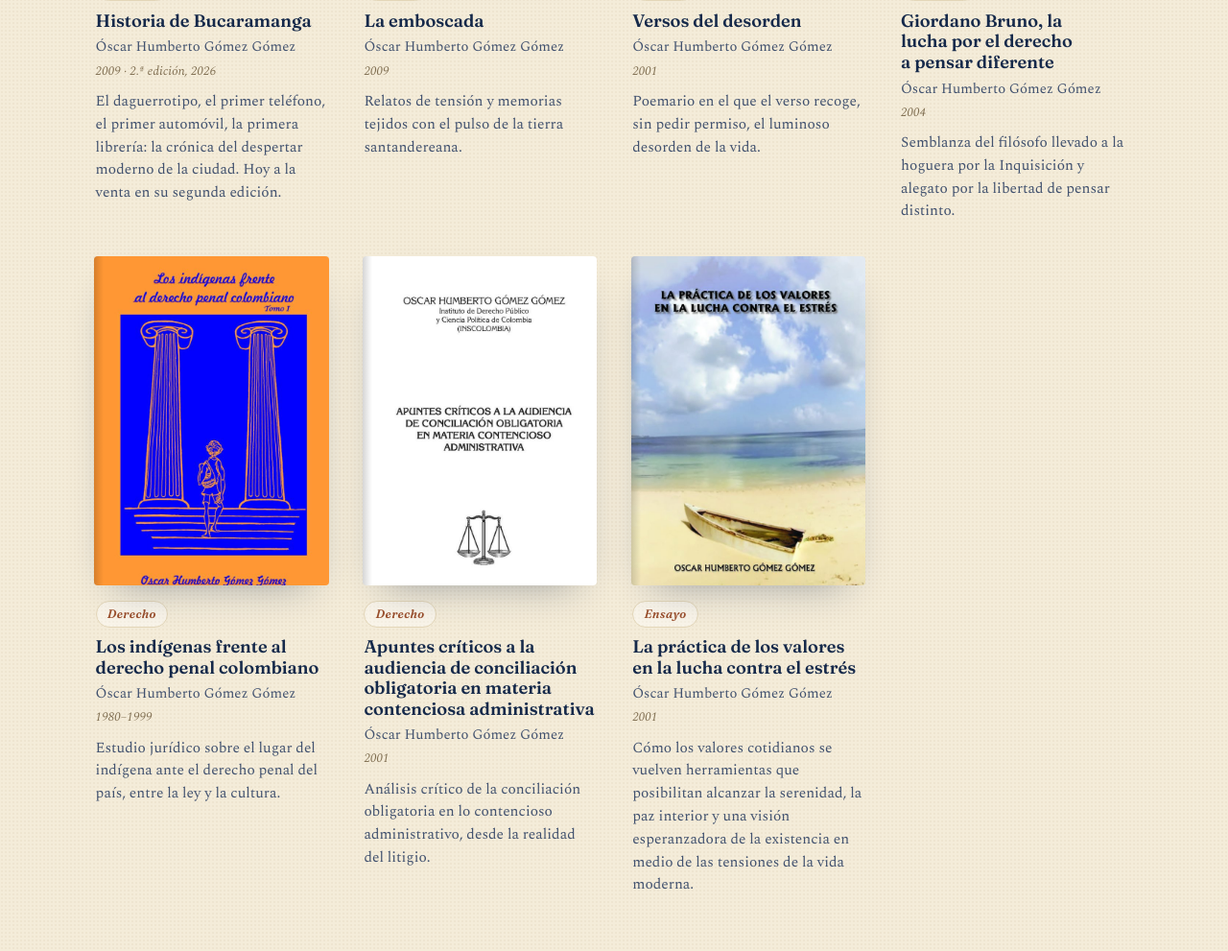
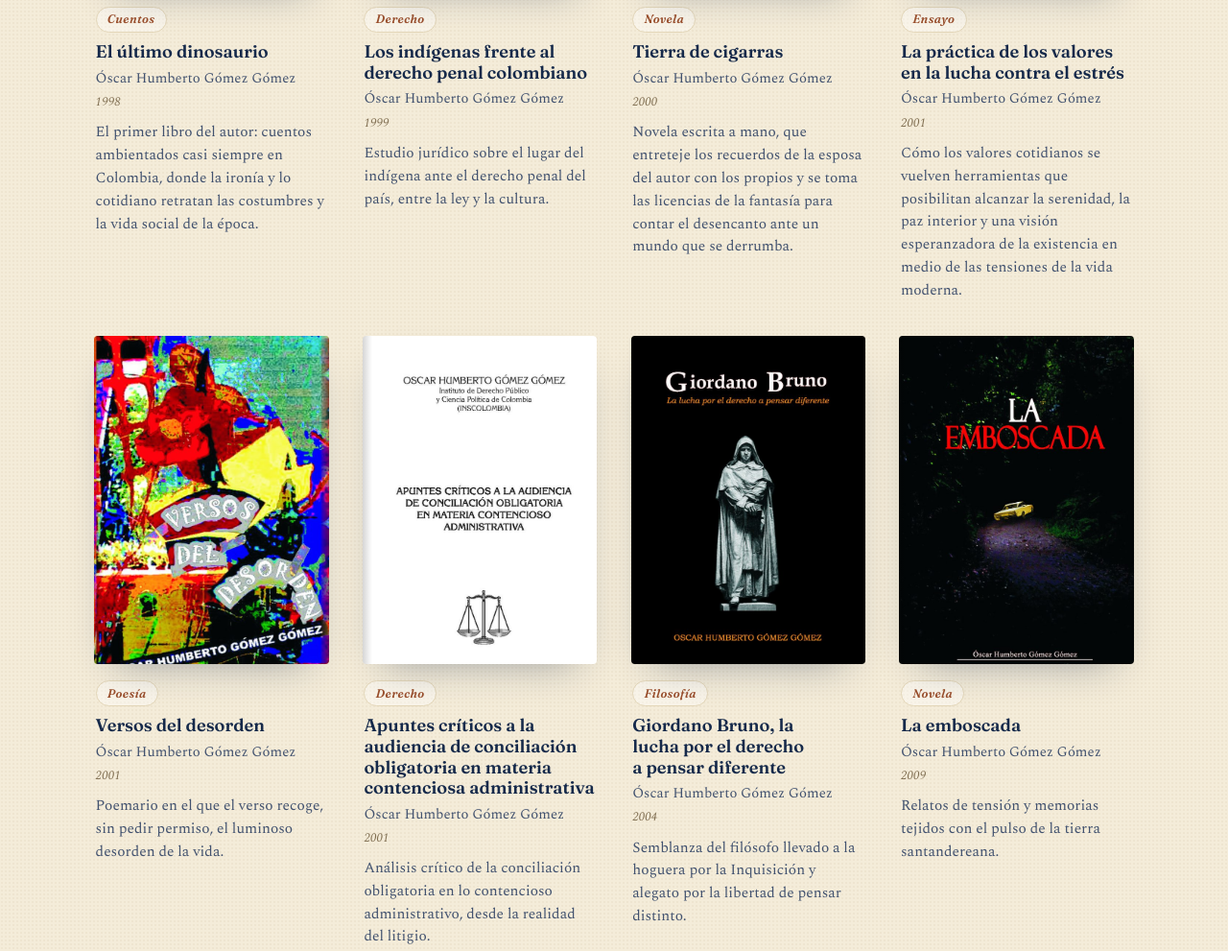
Before and after one commit to Racso/gomezcasaeditora, a plain HTML site: page index.html in a window 1280 px wide. Shown: the part 2154-3145 px from the top of the page at 96% size. Drawn offline with nearby package versions, Linux system fonts and the light colour scheme.

Commit message:
Catálogo: añadir El último dinosaurio y Tierra de cigarras, ordenar cronológicamente
- Nuevas carátulas optimizadas a 640px (ultimo-dinosaurio, tierra-cigarras)
- Grid reordenado por año (1998 -> 2009)
- Tierra de cigarras enlaza a la sección Novela; El último dinosaurio a la sección Cuento
- Los indígenas...: año 1999

```diff
--- a/index.html
+++ b/index.html
@@ -91,21 +91,99 @@
     <div class="col-narrow">
       <p class="eyebrow"><span class="knot" aria-hidden="true"></span>Catálogo</p>
       <h2 class="h-display">Las obras del sello</h2>
-      <p class="band__lead">Siete títulos de Óscar Humberto Gómez Gómez sobre historia, derecho,
-        poesía, narración y filosofía.</p>
+      <p class="band__lead">Nueve títulos de Óscar Humberto Gómez Gómez sobre historia, derecho,
+        poesía, narración y filosofía, en orden cronológico.</p>
     </div>
 
     <ul class="grid">
       <li class="card">
-        <a class="card__cover" href="https://oscarhumbertogomez.com/?p=49653" target="_blank" rel="noopener">
-          <img loading="lazy" src="img/covers/historia-bucaramanga.jpg" alt="Carátula de «Historia de Bucaramanga»." width="640" height="776" />
+        <a class="card__cover" href="https://oscarhumbertogomez.com/?page_id=34656" target="_blank" rel="noopener">
+          <img loading="lazy" src="img/covers/ultimo-dinosaurio.jpg" alt="Carátula de «El último dinosaurio»." width="640" height="912" />
         </a>
         <div class="card__body">
-          <span class="tag" data-cat="historia">Historia</span>
-          <h3 class="card__title">Historia de Bucaramanga</h3>
+          <span class="tag" data-cat="cuentos">Cuentos</span>
+          <h3 class="card__title">El último dinosaurio</h3>
           <p class="card__author">Óscar Humberto Gómez Gómez</p>
-          <p class="card__year">2009 · 2.ª edición, 2026</p>
-          <p class="card__desc">El daguerrotipo, el primer teléfono, el primer automóvil, la primera librería: la crónica del despertar moderno de la ciudad. Hoy a la venta en su segunda edición.</p>
+          <p class="card__year">1998</p>
+          <p class="card__desc">El primer libro del autor: cuentos ambientados casi siempre en Colombia, donde la ironía y lo cotidiano retratan las costumbres y la vida social de la época.</p>
+        </div>
+      </li>
+
+      <li class="card">
+        <a class="card__cover" href="https://oscarhumbertogomez.com/?p=49627" target="_blank" rel="noopener">
+          <img loading="lazy" src="img/covers/indigenas-penal.jpg" alt="Carátula de «Los indígenas frente al derecho penal colombiano»." width="640" height="933" />
+        </a>
+        <div class="card__body">
+          <span class="tag" data-cat="derecho">Derecho</span>
+          <h3 class="card__title">Los indígenas frente al derecho penal colombiano</h3>
+          <p class="card__author">Óscar Humberto Gómez Gómez</p>
+          <p class="card__year">1999</p>
+          <p class="card__desc">Estudio jurídico sobre el lugar del indígena ante el derecho penal del país, entre la ley y la cultura.</p>
+        </div>
+      </li>
+
+      <li class="card">
+        <a class="card__cover" href="https://oscarhumbertogomez.com/?page_id=38871" target="_blank" rel="noopener">
+          <img loading="lazy" src="img/covers/tierra-cigarras.jpg" alt="Carátula de «Tierra de cigarras»." width="640" height="944" />
+        </a>
+        <div class="card__body">
+          <span class="tag" data-cat="novela">Novela</span>
+          <h3 class="card__title">Tierra de cigarras</h3>
+          <p class="card__author">Óscar Humberto Gómez Gómez</p>
+          <p class="card__year">2000</p>
+          <p class="card__desc">Novela escrita a mano, que entreteje los recuerdos de la esposa del autor con los propios y se toma las licencias de la fantasía para contar el desencanto ante un mundo que se derrumba.</p>
+        </div>
+      </li>
+
+      <li class="card">
+        <a class="card__cover" href="https://oscarhumbertogomez.com/?p=49599" target="_blank" rel="noopener">
+          <img loading="lazy" src="img/covers/practica-valores.jpg" alt="Carátula de «La práctica de los valores en la lucha contra el estrés»." width="640" height="922" />
+        </a>
+        <div class="card__body">
+          <span class="tag" data-cat="ensayo">Ensayo</span>
+          <h3 class="card__title">La práctica de los valores en la lucha contra el estrés</h3>
+          <p class="card__author">Óscar Humberto Gómez Gómez</p>
+          <p class="card__year">2001</p>
+          <p class="card__desc">Cómo los valores cotidianos se vuelven herramientas que posibilitan alcanzar la serenidad, la paz interior y una visión esperanzadora de la existencia en medio de las tensiones de la vida moderna.</p>
+        </div>
+      </li>
+
+      <li class="card">
+        <a class="card__cover" href="https://oscarhumbertogomez.com/?p=49606" target="_blank" rel="noopener">
+          <img loading="lazy" src="img/covers/versos-desorden.jpg" alt="Carátula de «Versos del desorden»." width="640" height="936" />
+        </a>
+        <div class="card__body">
+          <span class="tag" data-cat="poesia">Poesía</span>
+          <h3 class="card__title">Versos del desorden</h3>
+          <p class="card__author">Óscar Humberto Gómez Gómez</p>
+          <p class="card__year">2001</p>
+          <p class="card__desc">Poemario en el que el verso recoge, sin pedir permiso, el luminoso desorden de la vida.</p>
+        </div>
+      </li>
+
+      <li class="card">
+        <a class="card__cover" href="https://oscarhumbertogomez.com/?p=49635" target="_blank" rel="noopener">
+          <img loading="lazy" src="img/covers/apuntes-conciliacion.jpg" alt="Carátula de «Apuntes críticos a la audiencia de conciliación obligatoria»." width="640" height="918" />
+        </a>
+        <div class="card__body">
+          <span class="tag" data-cat="derecho">Derecho</span>
+          <h3 class="card__title">Apuntes críticos a la audiencia de conciliación obligatoria en materia contenciosa administrativa</h3>
+          <p class="card__author">Óscar Humberto Gómez Gómez</p>
+          <p class="card__year">2001</p>
+          <p class="card__desc">Análisis crítico de la conciliación obligatoria en lo contencioso administrativo, desde la realidad del litigio.</p>
+        </div>
+      </li>
+
+      <li class="card">
+        <a class="card__cover" href="https://oscarhumbertogomez.com/?p=49614" target="_blank" rel="noopener">
+          <img loading="lazy" src="img/covers/giordano-bruno.jpg" alt="Carátula de «Giordano Bruno, la lucha por el derecho a pensar diferente»." width="640" height="955" />
+        </a>
+        <div class="card__body">
+          <span class="tag" data-cat="filosofia">Filosofía</span>
+          <h3 class="card__title">Giordano Bruno, la lucha por el derecho a pensar diferente</h3>
+          <p class="card__author">Óscar Humberto Gómez Gómez</p>
+          <p class="card__year">2004</p>
+          <p class="card__desc">Semblanza del filósofo llevado a la hoguera por la Inquisición y alegato por la libertad de pensar distinto.</p>
         </div>
       </li>
 
@@ -123,67 +201,15 @@
       </li>
 
       <li class="card">
-        <a class="card__cover" href="https://oscarhumbertogomez.com/?p=49606" target="_blank" rel="noopener">
-          <img loading="lazy" src="img/covers/versos-desorden.jpg" alt="Carátula de «Versos del desorden»." width="640" height="936" />
+        <a class="card__cover" href="https://oscarhumbertogomez.com/?p=49653" target="_blank" rel="noopener">
+          <img loading="lazy" src="img/covers/historia-bucaramanga.jpg" alt="Carátula de «Historia de Bucaramanga»." width="640" height="776" />
         </a>
         <div class="card__body">
-          <span class="tag" data-cat="poesia">Poesía</span>
-          <h3 class="card__title">Versos del desorden</h3>
+          <span class="tag" data-cat="historia">Historia</span>
+          <h3 class="card__title">Historia de Bucaramanga</h3>
           <p class="card__author">Óscar Humberto Gómez Gómez</p>
-          <p class="card__year">2001</p>
-          <p class="card__desc">Poemario en el que el verso recoge, sin pedir permiso, el luminoso desorden de la vida.</p>
-        </div>
-      </li>
-
-      <li class="card">
-        <a class="card__cover" href="https://oscarhumbertogomez.com/?p=49614" target="_blank" rel="noopener">
-          <img loading="lazy" src="img/covers/giordano-bruno.jpg" alt="Carátula de «Giordano Bruno, la lucha por el derecho a pensar diferente»." width="640" height="955" />
-        </a>
-        <div class="card__body">
-          <span class="tag" data-cat="filosofia">Filosofía</span>
-          <h3 class="card__title">Giordano Bruno, la lucha por el derecho a pensar diferente</h3>
-          <p class="card__author">Óscar Humberto Gómez Gómez</p>
-          <p class="card__year">2004</p>
-          <p class="card__desc">Semblanza del filósofo llevado a la hoguera por la Inquisición y alegato por la libertad de pensar distinto.</p>
-        </div>
-      </li>
-
-      <li class="card">
-        <a class="card__cover" href="https://oscarhumbertogomez.com/?p=49627" target="_blank" rel="noopener">
-          <img loading="lazy" src="img/covers/indigenas-penal.jpg" alt="Carátula de «Los indígenas frente al derecho penal colombiano»." width="640" height="933" />
-        </a>
-        <div class="card__body">
-          <span class="tag" data-cat="derecho">Derecho</span>
-          <h3 class="card__title">Los indígenas frente al derecho penal colombiano</h3>
-          <p class="card__author">Óscar Humberto Gómez Gómez</p>
-          <p class="card__year">1980–1999</p>
-          <p class="card__desc">Estudio jurídico sobre el lugar del indígena ante el derecho penal del país, entre la ley y la cultura.</p>
-        </div>
-      </li>
-
-      <li class="card">
-        <a class="card__cover" href="https://oscarhumbertogomez.com/?p=49635" target="_blank" rel="noopener">
-          <img loading="lazy" src="img/covers/apuntes-conciliacion.jpg" alt="Carátula de «Apuntes críticos a la audiencia de conciliación obligatoria»." width="640" height="918" />
-        </a>
-        <div class="card__body">
-          <span class="tag" data-cat="derecho">Derecho</span>
-          <h3 class="card__title">Apuntes críticos a la audiencia de conciliación obligatoria en materia contenciosa administrativa</h3>
-          <p class="card__author">Óscar Humberto Gómez Gómez</p>
-          <p class="card__year">2001</p>
-          <p class="card__desc">Análisis crítico de la conciliación obligatoria en lo contencioso administrativo, desde la realidad del litigio.</p>
-        </div>
-      </li>
-
-      <li class="card">
-        <a class="card__cover" href="https://oscarhumbertogomez.com/?p=49599" target="_blank" rel="noopener">
-          <img loading="lazy" src="img/covers/practica-valores.jpg" alt="Carátula de «La práctica de los valores en la lucha contra el estrés»." width="640" height="922" />
-        </a>
-        <div class="card__body">
-          <span class="tag" data-cat="ensayo">Ensayo</span>
-          <h3 class="card__title">La práctica de los valores en la lucha contra el estrés</h3>
-          <p class="card__author">Óscar Humberto Gómez Gómez</p>
-          <p class="card__year">2001</p>
-          <p class="card__desc">Cómo los valores cotidianos se vuelven herramientas que posibilitan alcanzar la serenidad, la paz interior y una visión esperanzadora de la existencia en medio de las tensiones de la vida moderna.</p>
+          <p class="card__year">2009 · 2.ª edición, 2026</p>
+          <p class="card__desc">El daguerrotipo, el primer teléfono, el primer automóvil, la primera librería: la crónica del despertar moderno de la ciudad. Hoy a la venta en su segunda edición.</p>
         </div>
       </li>
 
```
Also changed, not shown: img/covers/tierra-cigarras.jpg (added), img/covers/ultimo-dinosaurio.jpg (added).
